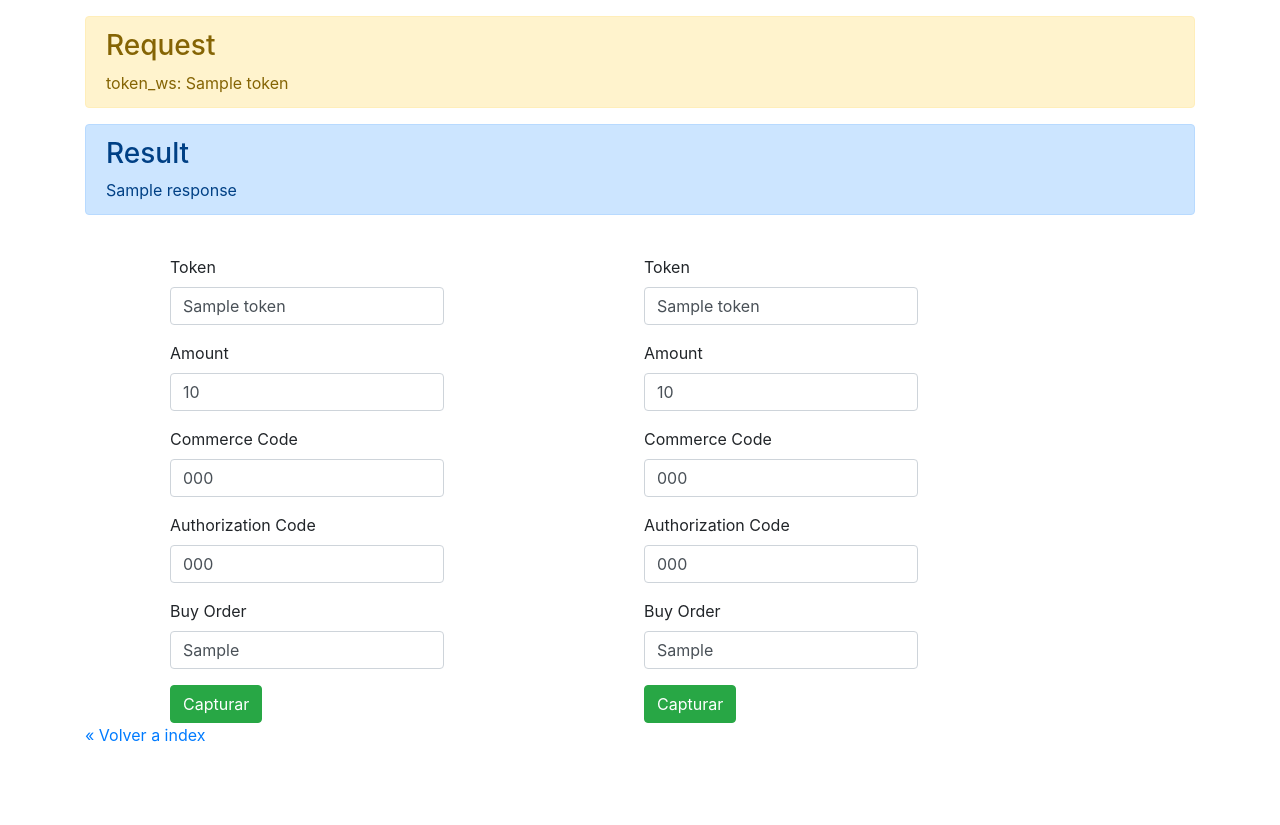
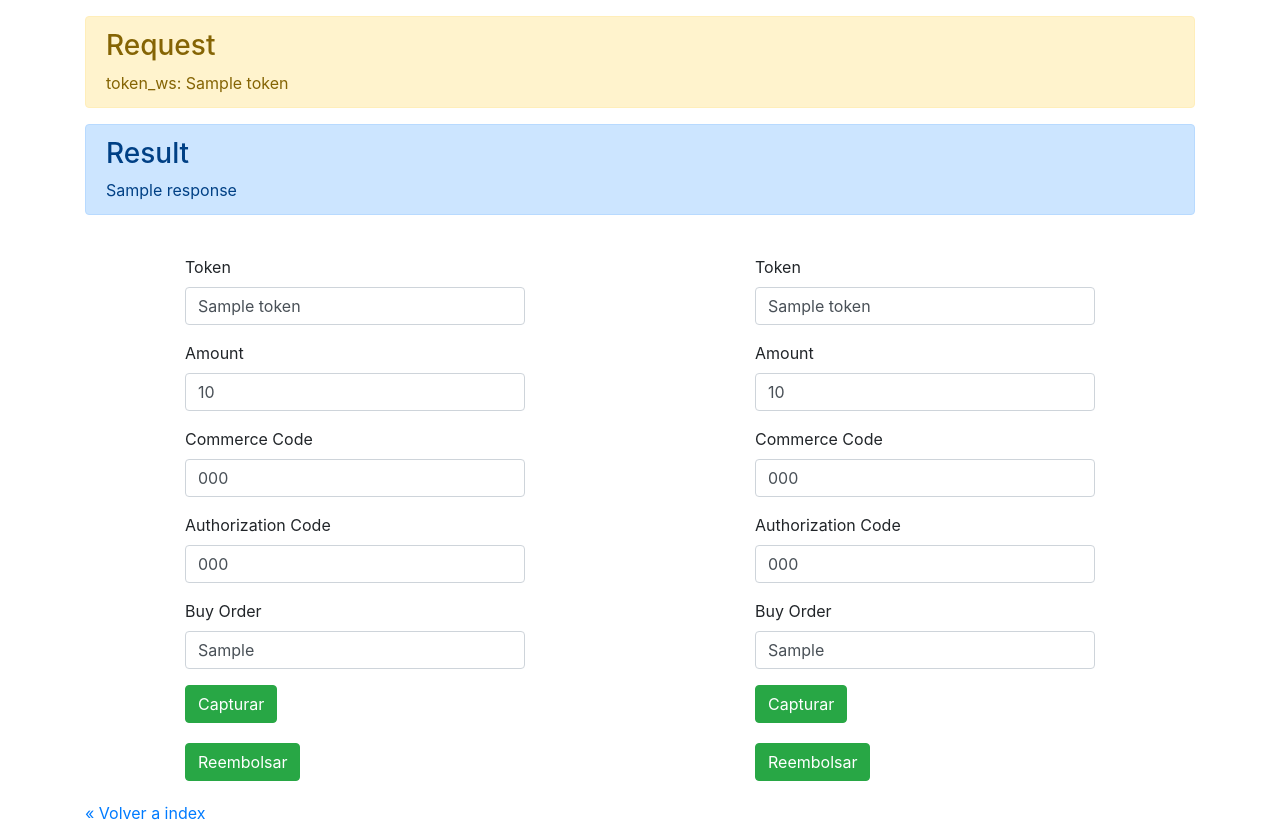
Before and after one commit to TransbankDevelopers/transbank-sdk-python-webpay-rest-example, a Flask app: template templates/webpay/plus_mall_deferred/commit.html in a window 1280 px wide. Shown: the part 48-873 px from the top of the page. Before the commit the page ends 790 px from the top, so only its background shows below. Run offline with Flask 2, Linux system fonts and the light colour scheme; the template is opened without the code that fills it: most values are stand-ins (such as "Sample title", 1, 10 or a date in 2020); some libraries are stand-ins or nearby versions.

Commit message:
Add refund option on transaction commit

```diff
--- a/templates/webpay/plus_mall_deferred/commit.html
+++ b/templates/webpay/plus_mall_deferred/commit.html
@@ -24,8 +24,8 @@
     </div>
     <br>
     <div class='row'>
-        <div class="md-6">
-            <form action="/webpay-plus-mall-deferred/capture" method="POST" class='.col-md-6'
+        <div class="col-md-6">
+            <form action="/webpay-plus-mall-deferred/capture" method="POST"
                 style="margin: 0px 100px;">
                 <div class="form-group">
                     <label for="details_buy_order">Token</label>
@@ -52,8 +52,23 @@
                 </div>
                 <input type="submit" class="btn btn-success" value="Capturar">
             </form>
+            <form id="formulario" action="/webpay-plus-mall-deferred/refund" method="POST" style="margin: 20px 100px;">
+                <div class="form-group d-none">
+                    <label>token_ws:</label><input name="token_ws" type="text" value="{{ token }}" class="form-control" />
+                </div>
+                <div class="form-group d-none">
+                    <label>buy_order:</label><input name="buy_order" type="text" value="{{ response.details[0].buy_order }}" class="form-control" />
+                </div>
+                <div class="form-group d-none">
+                    <label>commerce_code:</label><input name="commerce_code" type="text" value="{{ response.details[0].commerce_code }}" class="form-control" />
+                </div>
+                <div class="form-group d-none">
+                    <label>amount:</label><input name="amount" type="text" value="{{ response.details[0].amount }}" class="form-control" />
+                </div>
+                <input name="enviar" type="submit" value="Reembolsar" class="btn btn-success" />
+            </form>
         </div>
-        <div class="md-6">
+        <div class="col-md-6">
             <form action="/webpay-plus-mall-deferred/capture" method="POST" class='.col-md-6'
                 style="margin: 0px 100px;">
                 <div class="form-group">
@@ -81,6 +96,21 @@
                 </div>
                 <input type="submit" class="btn btn-success" value="Capturar">
             </form>
+            <form id="formulario" action="/webpay-plus-mall-deferred/refund" method="POST" style="margin: 20px 100px;">
+                <div class="form-group d-none">
+                    <label>token_ws:</label><input name="token_ws" type="text" value="{{ token }}" class="form-control" />
+                </div>
+                <div class="form-group d-none">
+                    <label>buy_order:</label><input name="buy_order" type="text" value="{{ response.details[1].buy_order }}" class="form-control" />
+                </div>
+                <div class="form-group d-none">
+                    <label>commerce_code:</label><input name="commerce_code" type="text" value="{{ response.details[1].commerce_code }}" class="form-control" />
+                </div>
+                <div class="form-group d-none">
+                    <label>amount:</label><input name="amount" type="text" value="{{ response.details[1].amount }}" class="form-control" />
+                </div>
+                <input name="enviar" type="submit" value="Reembolsar" class="btn btn-success" />
+            </form>
         </div>
     </div>
     <a href="/">&laquo; Volver a index</a>
```
